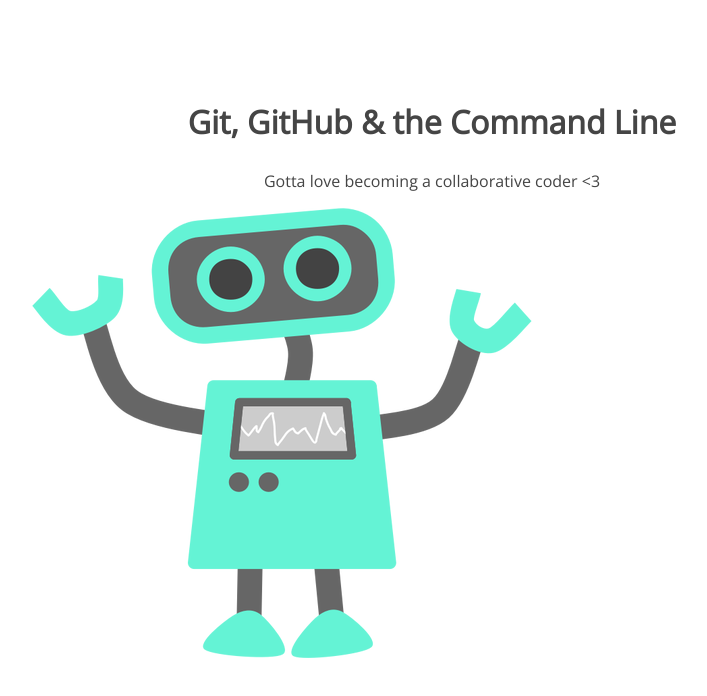
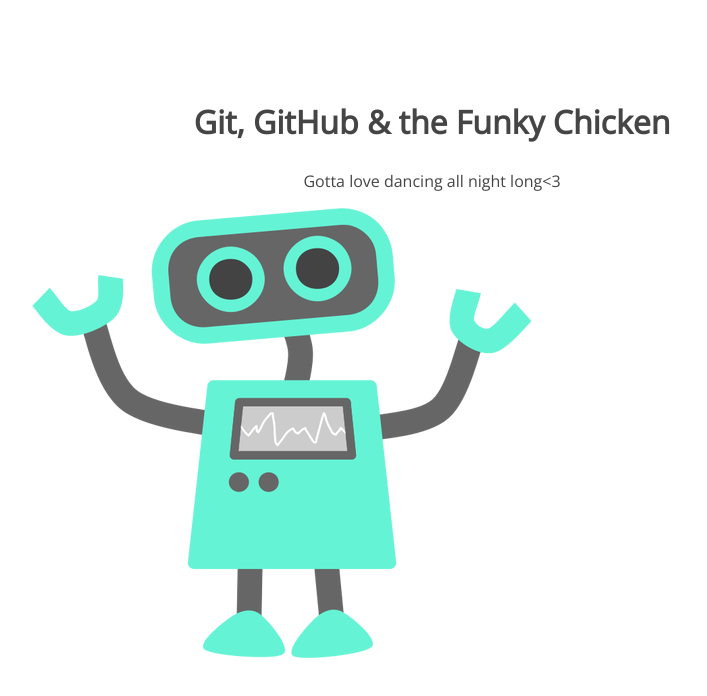
Before and after one commit to ceevans1/105-project, a plain HTML site: page index.html in a window 1280 px wide. Shown: the whole page, without its empty margins (208-915 px from the left). Drawn offline with nearby package versions, Linux system fonts and the light colour scheme.

Commit message:
conflict setup

```diff
--- a/index.html
+++ b/index.html
@@ -2,14 +2,14 @@
 <html lang="en">
 <head>
 	<meta charset="UTF-8">
-	<title>Let's Learn Git, GitHub and the Command Line</title>
+	<title>Let's Do the Funky Chicken</title>
 	<link href='http://fonts.googleapis.com/css?family=Open+Sans' rel='stylesheet' type='text/css'>
 	<link rel="stylesheet" href="css/style.css">
 </head>
 <body>
 	<section>
-		<h1>Git, GitHub & the Command Line</h1>
-		<p>Gotta love becoming a collaborative coder <3</p>
+		<h1>Git, GitHub & the Funky Chicken</h1>
+		<p>Gotta love dancing all night long<3</p>
 		<img src="img/happy-blue-robot.png">
 	</section>
 </body>
```
